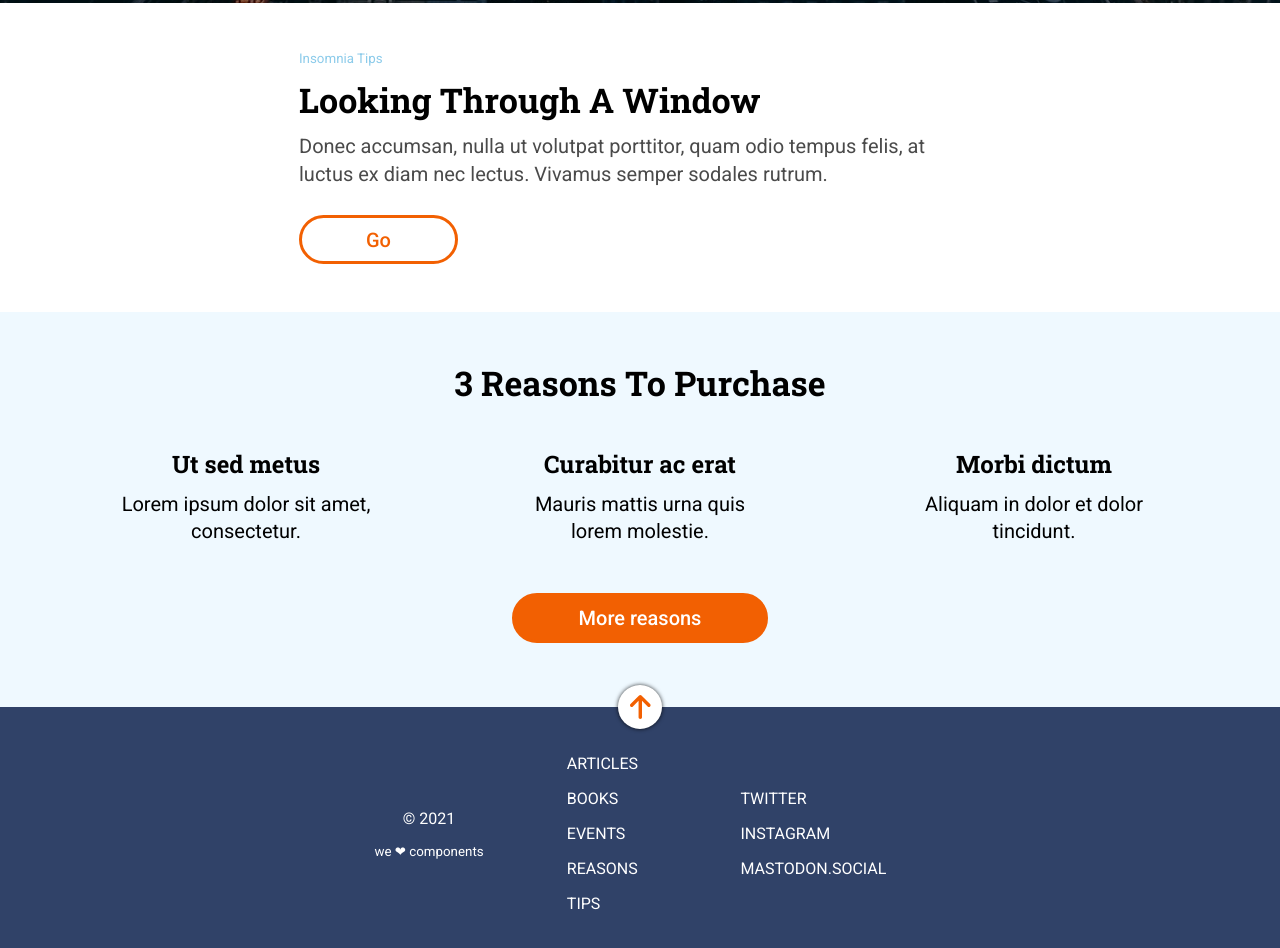
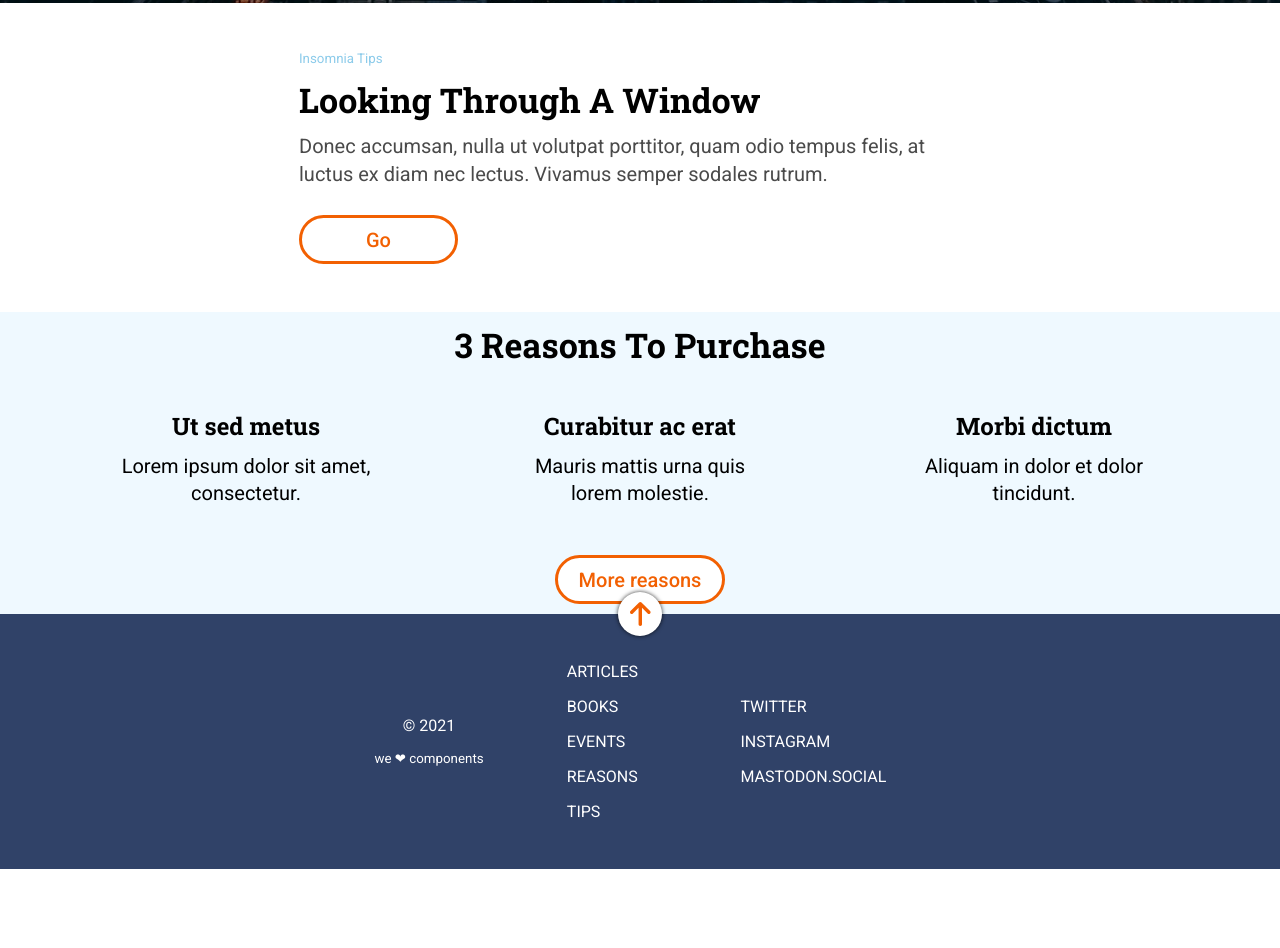
Before and after one commit to Adalab/modulo-1-evaluacion-final-marialemon, a website: page docs/index.html in a window 1280 px wide. Shown: the part 797-1745 px from the top of the page. After the commit the page ends 1666 px from the top, so only its background shows below. Drawn offline with nearby package versions, Linux system fonts and the light colour scheme; files that its build step writes are made by us from their sources.

Commit message:
new branch

```diff
--- a/src/scss/layout/_main.scss
+++ b/src/scss/layout/_main.scss
@@ -2,6 +2,12 @@
   &__post,
   &__section {
     padding: 3rem 1.5rem;
+
+    .button {
+      background: white;
+      border: medium solid $c;
+      color: $c;
+    }
   }
 
   &__section {
@@ -15,22 +21,22 @@
     gap: 2rem;
     justify-items: center;
 
-    .button {
-      background: $c;
-      color: white;
-      border: medium solid $c;
+    //  .button {
+    //    background: $c;
+    //    color: white;
+    //    border: medium solid $c;
 
-      &:hover {
-        background: white;
-        border: medium solid $c;
-        color: $c;
-        transition: background ease 0.5s, color ease 0.5s;
-      }
+    //  &:hover {
+    //    background: white;
+    //    border: medium solid $c;
+    //    color: $c;
+    //    transition: background ease 0.5s, color ease 0.5s;
+    //  }
 
-      @media (min-width: 768px) {
-        padding: 0.6rem 4rem;
-      }
+    @media (min-width: 768px) {
+      padding: 0.6rem 4rem;
     }
+    //   }
 
     @media (min-width: 768px) {
       justify-content: center;
```
Also changed, not shown: src/html/more-info.html (line endings or trailing spaces).
